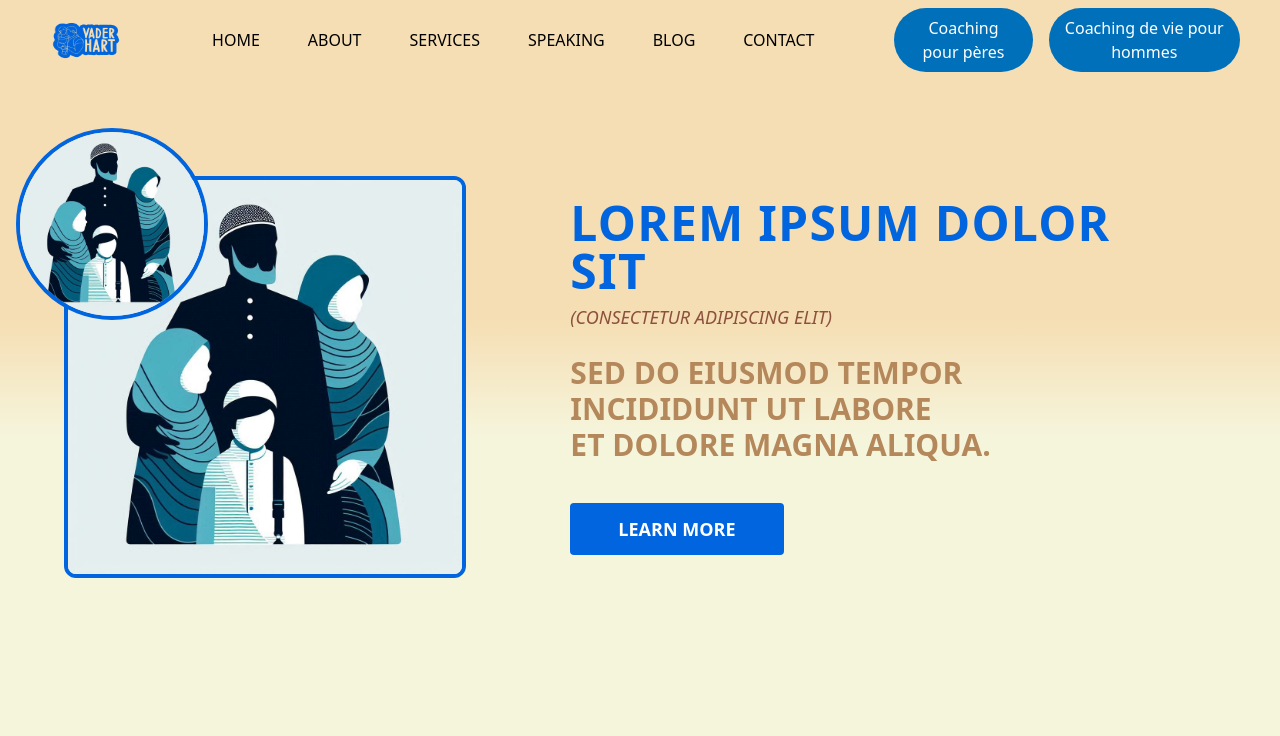
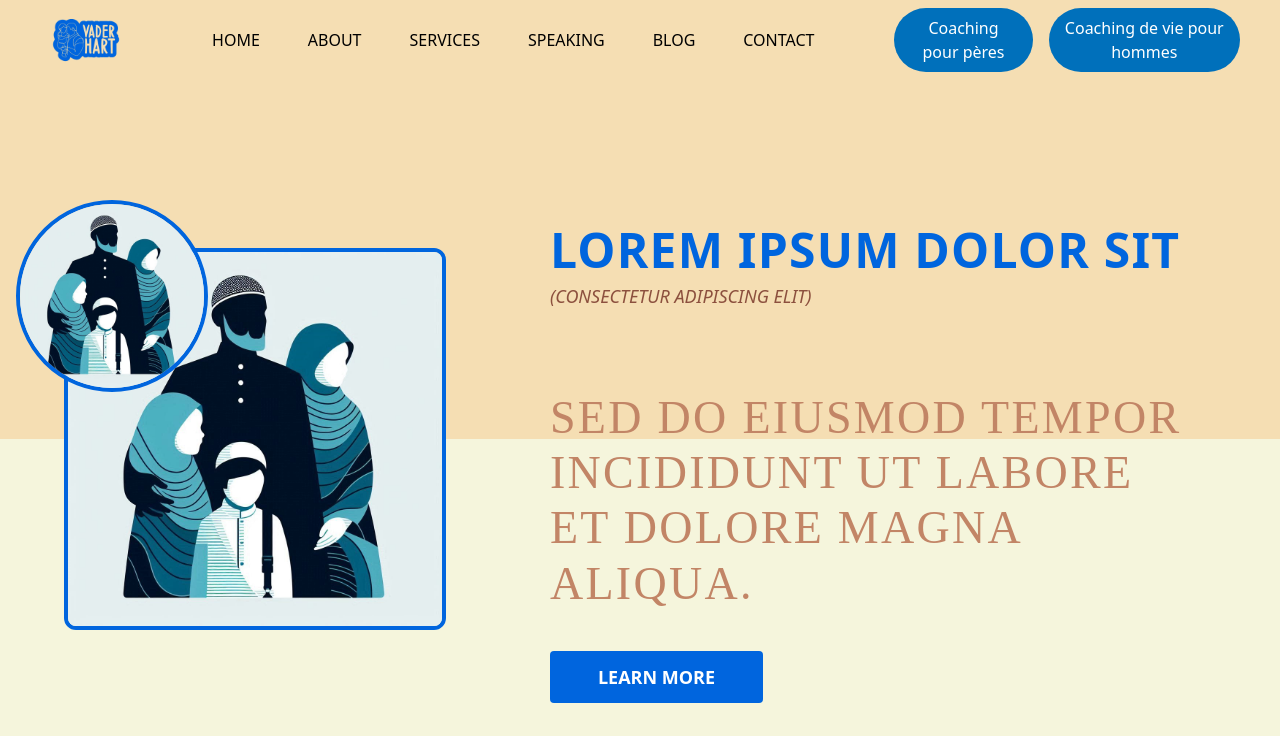
Before and after one commit to mosisgaye/father, a Next.js app: page / in a window 1280 px wide. Shown: the top 736 px of the page. Built offline with nearby package versions, Linux system fonts and the light colour scheme; a web font is replaced by a local one.

Commit message:
Description des modifications

```diff
--- a/app/globals.css
+++ b/app/globals.css
@@ -49,3 +49,14 @@ body {
   border-color: rgb(85, 85, 85);
   color: rgb(0, 0, 0);
 }
+
+.hero {
+  color: rgba(194, 133, 102, 1);
+  line-height: 1.2;
+  letter-spacing: 0.05em;
+  font-size: 46px;
+  text-align: left;
+  font-family: 'Bebas Neue';
+  font-weight: 400;
+  font-style: normal;
+}
--- a/components/Header.tsx
+++ b/components/Header.tsx
@@ -15,7 +15,7 @@ export default function Header() {
       {/* Logo */}
       <div className="flex items-center">
         <Link href="/" aria-label="Retourner à l'accueil ComparePrix">
-          <Image className="md:w-[124px] md:h-[77px] w-[80px] h-[50px]" width={124} height={100} src="/images/logo.png" alt="Logo vaderhart" />
+          <Image className="" width={124} height={100} src="/images/logo.png" alt="Logo vaderhart" />
         </Link>
       </div>
 
--- a/components/Hero.tsx
+++ b/components/Hero.tsx
@@ -5,13 +5,13 @@ export default function Hero() {
     <section
       className="relative flex flex-col md:flex-row justify-center items-center py-12 md:py-24"
       style={{
-        background: "linear-gradient(to bottom, #F5DEB3 40%, #F5F5DC 60%)",
+        background: "linear-gradient(to bottom, #F5DEB3 50%, #F5F5DC 50%)",
       }}
     >
       <div className="relative flex flex-col md:flex-row items-center max-w-6xl mx-auto">
         <div className="relative">
           {/* Large Rectangular Image */}
-          <div className="overflow-hidden border-4 border-[#0065de] rounded-xl">
+          <div className="overflow-hidden border-4 border-[#0065de] h-full rounded-xl">
             <Image
               src="/images/hero.jpeg"
               alt="Hero Image"
@@ -33,18 +33,22 @@ export default function Hero() {
         </div>
         {/* Texte à côté des images */}
         <div className="mt-8 md:mt-0 md:ml-20 text-center md:text-left px-6">
-          <h1 className="text-[#0065de] text-3xl md:text-5xl mb-2 font-bold uppercase tracking-wide">
+          <h1 className="text-[#0065de] text-3xl md:text-5xl mb-2 font-bold uppercase tracking-wide" style={{ marginTop: '50px'}}>
             Lorem Ipsum Dolor Sit
           </h1>
           <p className="text-base md:text-lg text-[#8c503e] mb-6 font-light italic uppercase">
             (Consectetur Adipiscing Elit)
           </p>
 
-          <h2 className="text-[#b5885c] text-xl md:text-3xl mb-6 md:mb-10 font-semibold leading-relaxed uppercase">
-            Sed do eiusmod tempor <br className="hidden md:block" />
-            incididunt ut labore <br className="hidden md:block" />
-            et dolore magna aliqua.
-          </h2>
+          <h2
+  className="hero text-[#b5885c] mb-6 md:mb-10 font-semibold leading-relaxed uppercase"
+  style={{ marginTop: '80px'}}
+>
+  Sed do eiusmod tempor <br className="hidden md:block" />
+  incididunt ut labore <br className="hidden md:block" />
+  et dolore magna aliqua.
+</h2>
+
           <button className="bg-[#0065de] text-white py-2 px-8 md:py-3 md:px-12 rounded text-base md:text-lg uppercase hover:bg-[#8c503e] transition-all duration-300 font-bold">
             Learn More
           </button>
```
